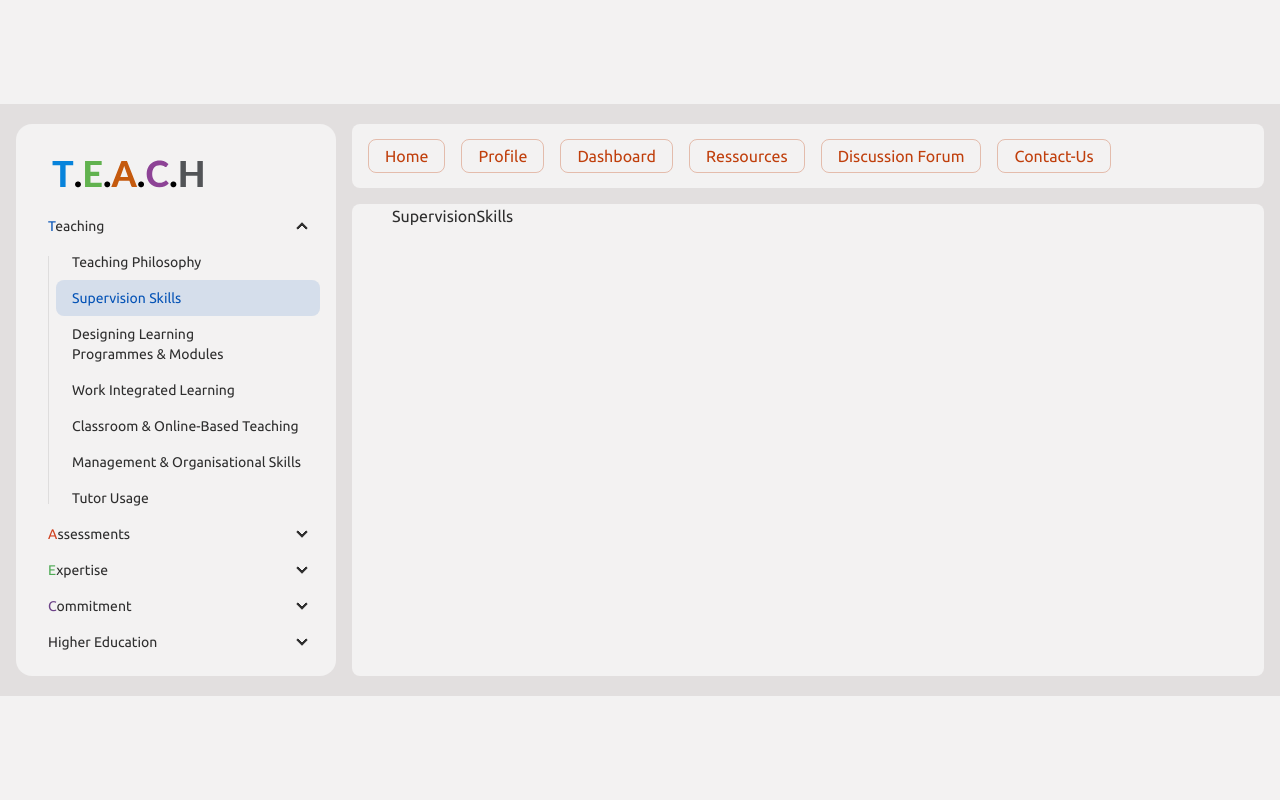
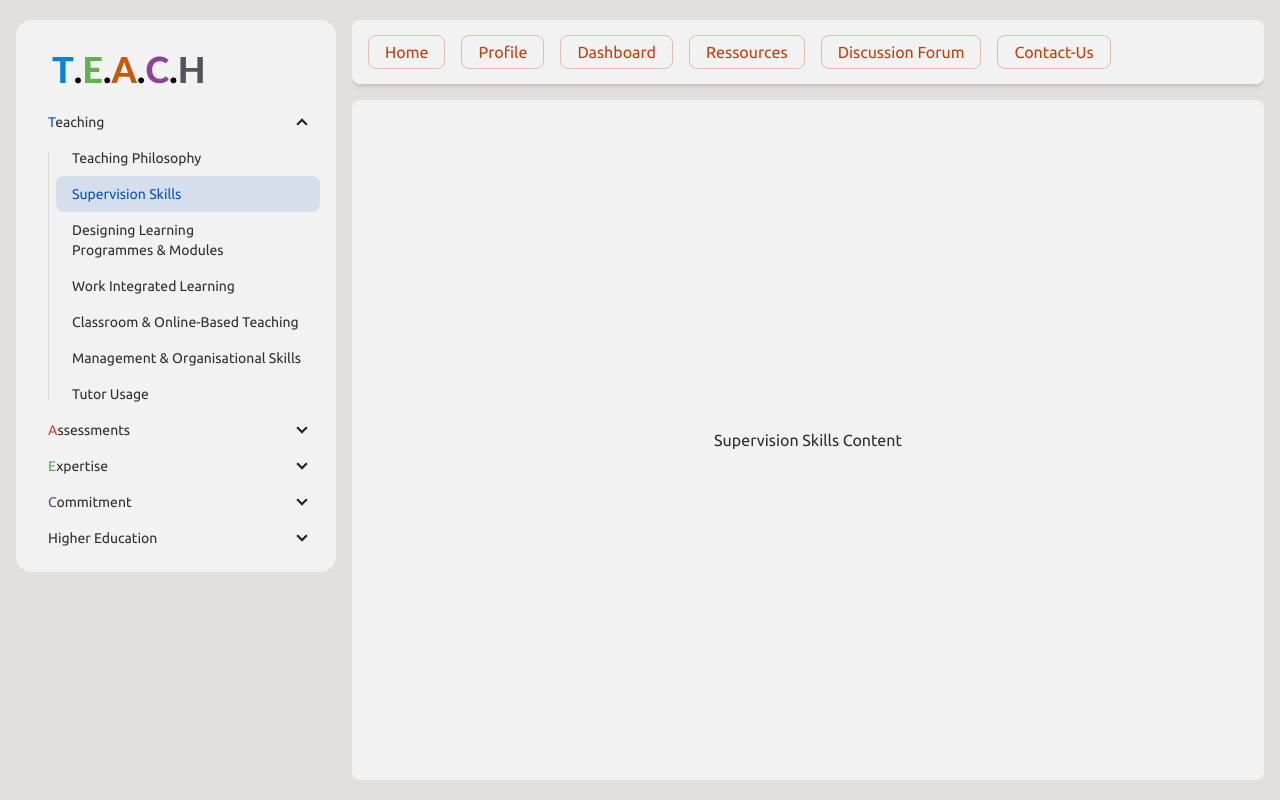
Before and after one commit to iam-hbk/Teach, a Next.js app: page /competencies/teaching/supervision-skills in a window 1280 px wide. Built offline with nearby package versions, Linux system fonts and the light colour scheme.

Commit message:
Refactor layout and add content to SupervisionSkills page

```diff
--- a/src/app/competencies/layout.tsx
+++ b/src/app/competencies/layout.tsx
@@ -35,12 +35,12 @@ const Nav_elements = [
 ];
 const AlternateLayout = ({ children }: { children: React.ReactNode }) => {
   return (
-    <section className="relative flex max-h-screen flex-row justify-start gap-4 overflow-hidden bg-base-200 min-w-full px-4">
-      <nav className="hide-scrollbar min-h-max max-w-xs min-w-[300px] overflow-scroll py-5">
+    <section className="relative  flex max-h-screen flex-row justify-start gap-4 overflow-hidden bg-base-200 min-h-screen min-w-full px-4">
+      <nav className="hide-scrollbar min-h-max max-w-xs min-w-[20rem] overflow-scroll py-5">
         <SideBar />
       </nav>
       <div className="flex flex-col gap-4 overflow-scroll py-5 flex-grow">
-        <div className="min-h-16 sticky top-0 flex flex-row items-center justify-start gap-4 rounded-lg bg-base-100 px-4">
+        <div className="min-h-16 shadow-md sticky top-0 flex flex-row items-center justify-start gap-4 rounded-lg bg-base-100 px-4">
           {Nav_elements.map((e) => (
             <Link
               href={e.link}
@@ -51,7 +51,7 @@ const AlternateLayout = ({ children }: { children: React.ReactNode }) => {
             </Link>
           ))}
         </div>
-        <div className="flex-grow flex flex-col gap-4 rounded-lg bg-base-100 px-10">
+        <div className="flex-grow flex flex-col gap-4 rounded-lg bg-base-100 px-10 h-fit">
           {children}
         </div>
       </div>
--- a/src/app/competencies/teaching/supervision-skills/page.tsx
+++ b/src/app/competencies/teaching/supervision-skills/page.tsx
@@ -3,7 +3,13 @@ import React from "react";
 type Props = {};
 
 const SupervisionSkills = (props: Props) => {
-  return <>SupervisionSkills</>;
+  return (
+    <>
+      <div className="h-full w-full flex flex-col justify-center items-center">
+        Supervision Skills Content
+      </div>
+    </>
+  );
 };
 
 export default SupervisionSkills;
```
